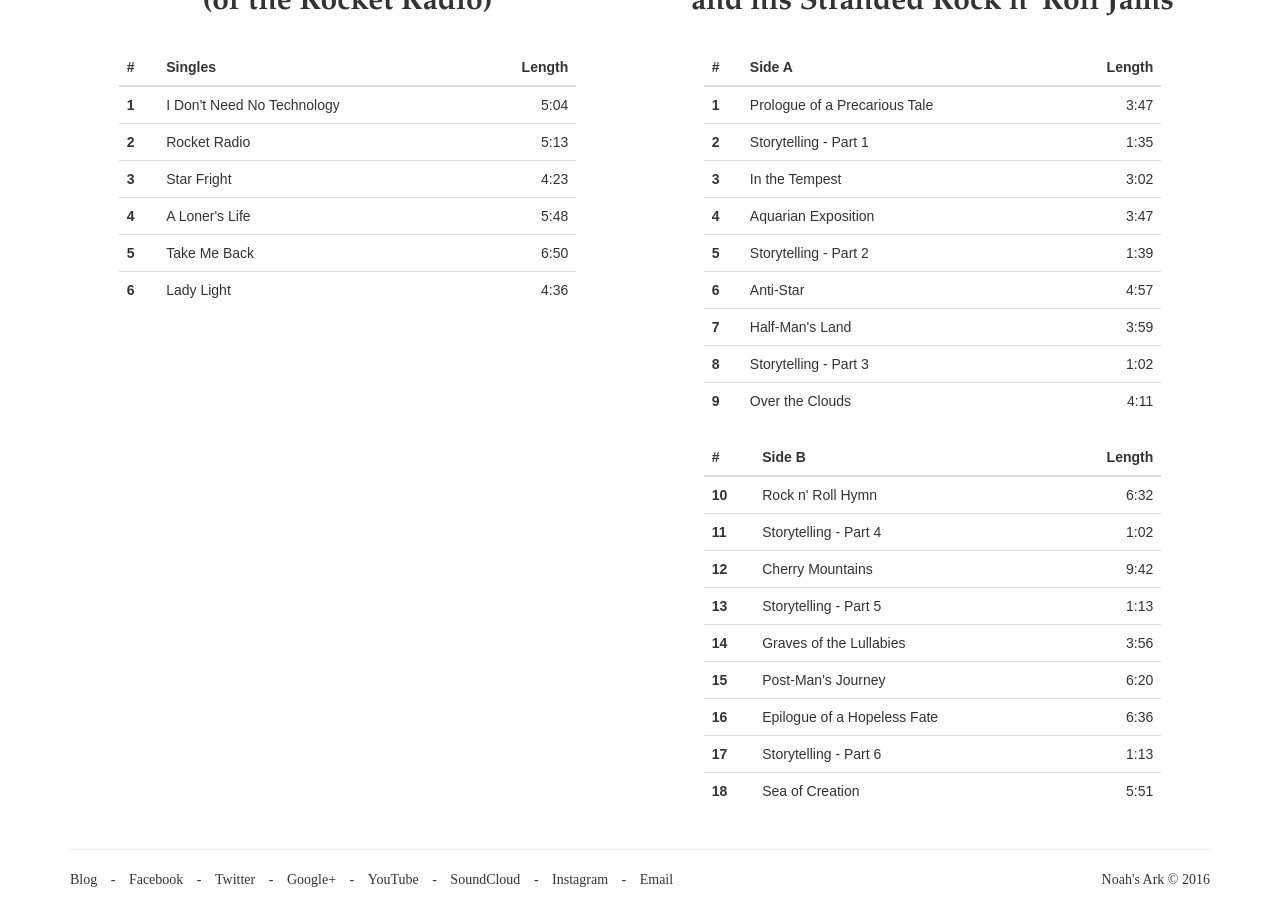
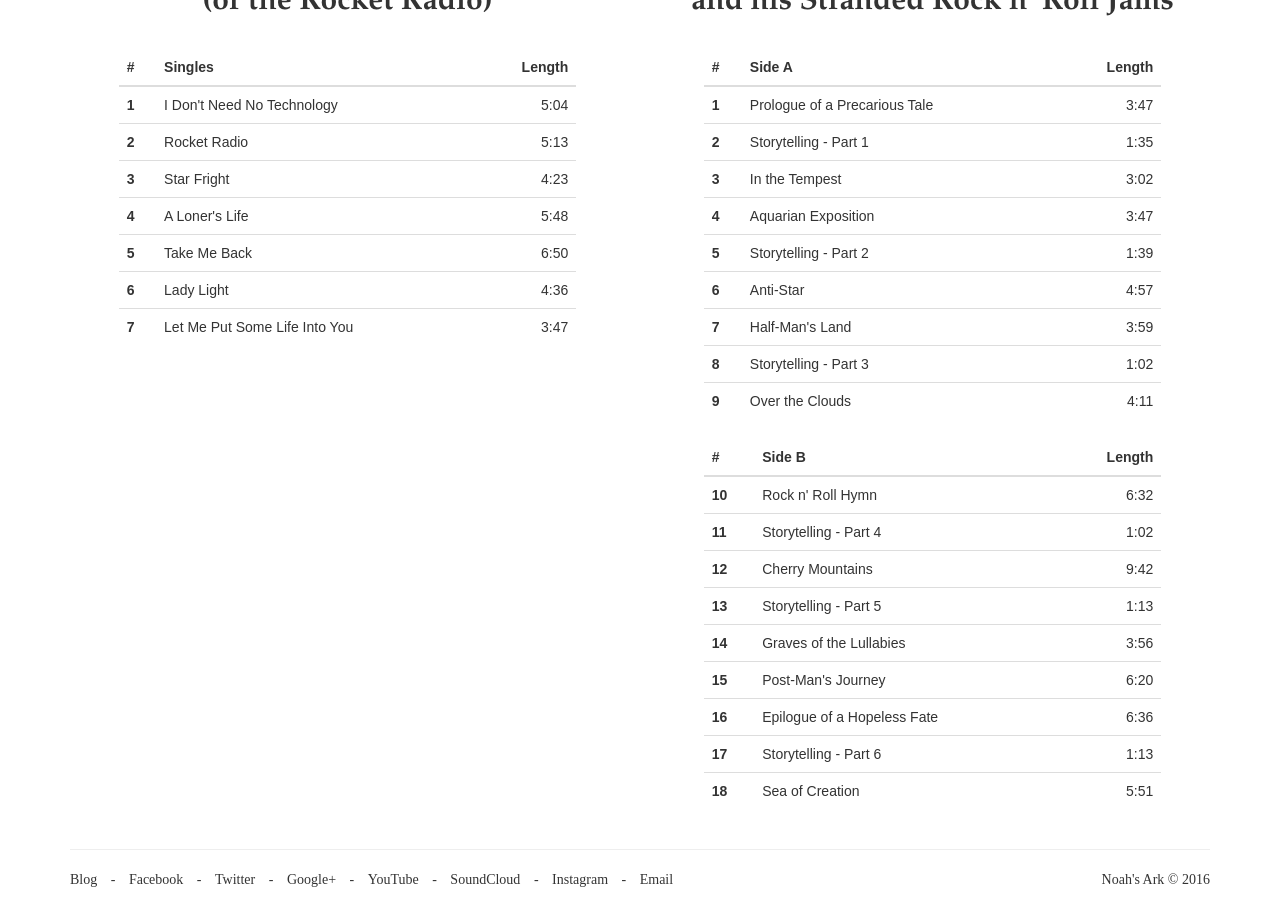
Before and after one commit to noahsarkmusic/noahsarkmusic.github.io, a Jekyll site: the page built from music/index.html, in a window 1280 px wide and 900 px high, scrolled down 633 px. Built offline with Jekyll 4.4.1, drawn with Linux system fonts in a browser that asks for light colours; some web fonts are replaced.

Commit message:
New track

```diff
--- a/_data/tracks.yml
+++ b/_data/tracks.yml
@@ -102,6 +102,10 @@ rocketradio:
     title: Lady Light
     length: "4:36"
 
+  - number: 7
+    title: Let Me Put Some Life Into You
+    length: "3:47"
+
 #  - number: 1
 #    title: I Don't Need No Technology
 #    length: "5:04"
```
